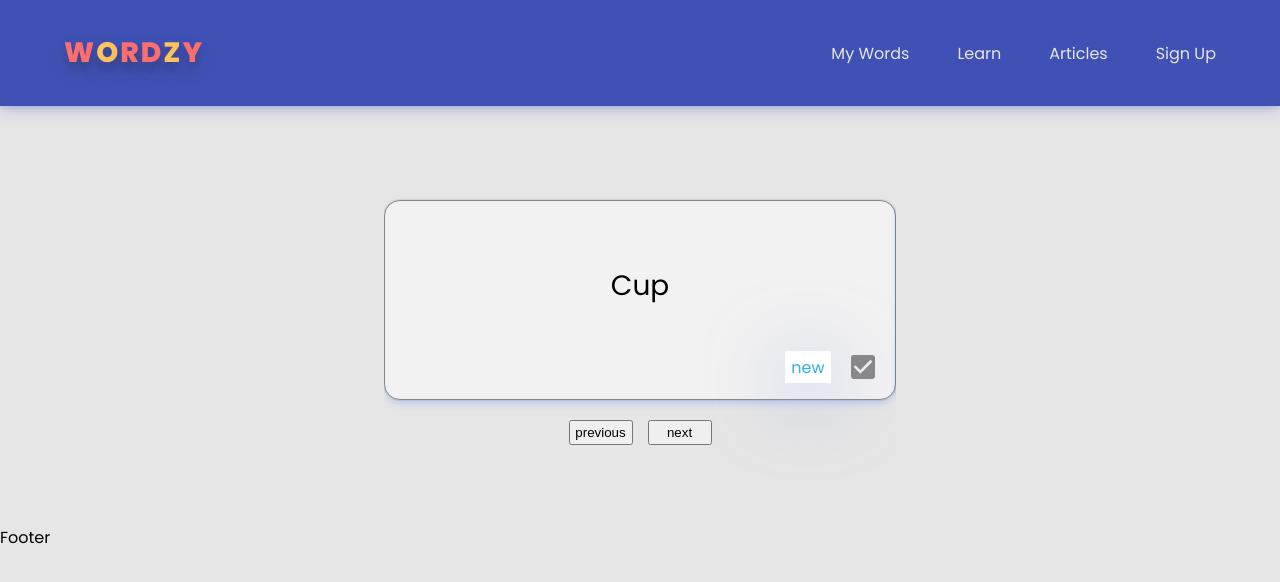
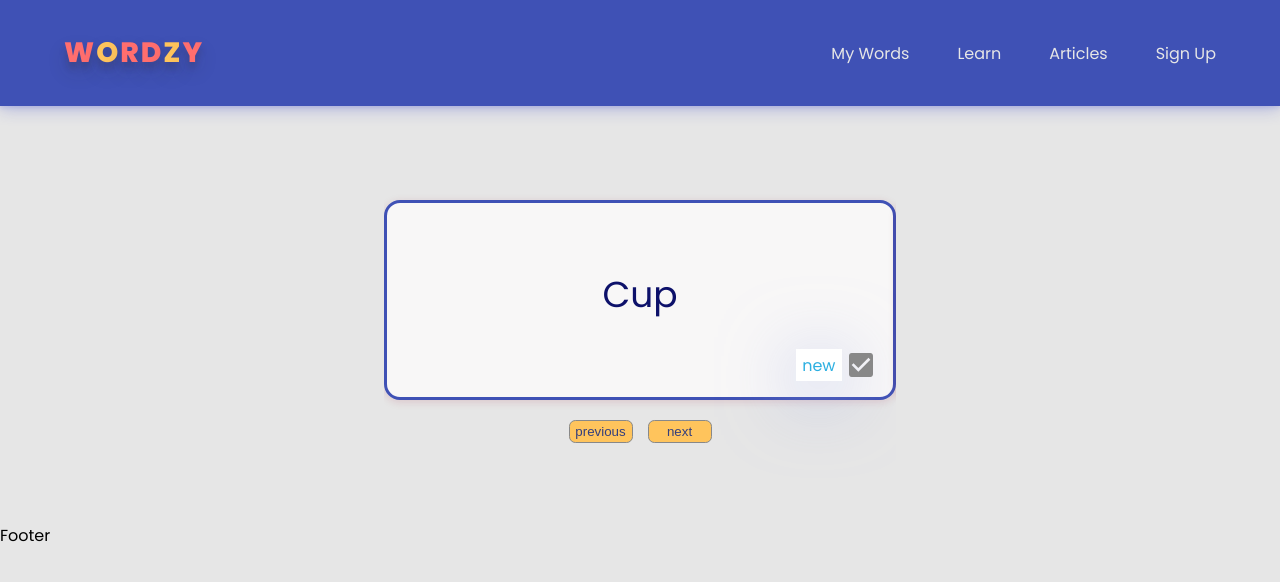
Before and after one commit to NataliaPnk/wordzy_app, a React (Create React App) app: page /words/Advanced in a window 1280 px wide. Shown: the top 582 px of the page. Built offline with nearby package versions, Linux system fonts and the light colour scheme.

Commit message:
styles and animation

```diff
--- a/src/components/ProgressStatus/index.jsx
+++ b/src/components/ProgressStatus/index.jsx
@@ -3,6 +3,7 @@ import { IoMdCheckbox } from "react-icons/io";
 import { useDispatch, useSelector } from "react-redux";
 import { changeStatusAction as changeWordStatusAction } from "../../store/reducers/wordsReducer";
 import { changeStatusAction as changeWordByLevelStatusAction } from "../../store/reducers/wordsByLevelReducer";
+import { motion } from "motion/react";
 
 export default function ProgressStatus({ id, type }) {
   const dispatch = useDispatch();
@@ -36,9 +37,13 @@ export default function ProgressStatus({ id, type }) {
   };
 
   return (
-    <div>
+    <motion.div
+      style={{ display: "flex", alignContent: "center", gap: "0.2rem" }}
+      whileHover={{ scale: 1.1 }}
+      whileTap={{ scale: 1.0 }}
+    >
       <span style={statusStyle}>{progress}</span>
       <IoMdCheckbox style={checkStyle} onClick={handleClick} />
-    </div>
+    </motion.div>
   );
 }
--- a/src/components/WordByLevelItem/index.jsx
+++ b/src/components/WordByLevelItem/index.jsx
@@ -3,6 +3,7 @@ import { useDispatch, useSelector } from "react-redux";
 import { changeLangAction } from "../../store/reducers/wordsByLevelReducer";
 import s from "../WordByLevelItem/index.module.css";
 import ProgressStatus from "../ProgressStatus";
+import { motion } from "motion/react";
 
 export default function WordByLevelItem({ id }) {
   const dispatch = useDispatch();
@@ -18,9 +19,15 @@ export default function WordByLevelItem({ id }) {
   };
 
   return (
-    <div onClick={handleClick} className={s.item}>
+    <motion.div
+      onClick={handleClick}
+      className={s.item}
+      initial={{ transform: "translateX(-100px)" }}
+      animate={{ transform: "translateX(0px)" }}
+      transition={{ type: "spring" }}
+    >
       <p>{displayWord}</p>
       <ProgressStatus type="wordByLevel" id={id} />
-    </div>
+    </motion.div>
   );
 }
--- a/src/components/WordByLevelItem/index.module.css
+++ b/src/components/WordByLevelItem/index.module.css
@@ -1,17 +1,17 @@
 .item {
-  border: solid 0.1rem #888888;
+  border: solid 0.2rem #3f51b5;
+  color: rgb(13, 17, 106);
   border-radius: 1rem;
   display: flex;
   flex-direction: column;
   align-items: center;
   padding: 4rem 2rem;
-  background-color: #f2f2f2;
+  background-color: rgba(250, 249, 249, 0.915);
   height: 200px;
-  font-size: 28px;
+  font-size: 36px;
   position: relative;
 
-  box-shadow: rgba(3, 86, 230, 0.25) 0px 4px 8px -2px,
-  rgba(9, 30, 66, 0.08) 0px 0px 0px 1px;
+  box-shadow: rgba(157, 11, 45, 0.15) 0px 2px 8px;
 
   flex: 0 0 100%; /*Each card takes 100% width of the container*/
 }
--- a/src/components/WordsByLevelContainer/index.jsx
+++ b/src/components/WordsByLevelContainer/index.jsx
@@ -3,6 +3,7 @@ import WordByLevelItem from "../WordByLevelItem";
 import { useParams } from "react-router-dom";
 import { wordsData } from "../../data/wordsData";
 import s from "./index.module.css";
+import { motion } from "motion/react";
 
 export default function WordsByLevelContainer() {
   const [wordsByLevel, setWordsByLevel] = useState([]);
@@ -45,8 +46,20 @@ export default function WordsByLevelContainer() {
       </div>
 
       <div className={s.buttons}>
-        <button onClick={goLeft}>previous</button>
-        <button onClick={goRight}>next</button>
+        <motion.button
+          onClick={goLeft}
+          whileHover={{ scale: 1.03 }}
+          whileTap={{ scale: 1.0 }}
+        >
+          previous
+        </motion.button>
+        <motion.button
+          onClick={goRight}
+          whileHover={{ scale: 1.03 }}
+          whileTap={{ scale: 1.0 }}
+        >
+          next
+        </motion.button>
       </div>
     </div>
   );
--- a/src/components/WordsByLevelContainer/index.module.css
+++ b/src/components/WordsByLevelContainer/index.module.css
@@ -21,4 +21,15 @@
 .buttons > button {
   width: 4rem;
   padding: 0.2rem 0;
+  background-color: #ffc45c;
+  color: #343f7d;
+  font-size: 600;
+
+  border-radius: 0.4rem;
+  border: solid 0.1rem #888888;
 }
+
+.buttons > button:hover {
+  background-color: #f0a524;
+  color: #192045;
+}
--- a/src/pages/LearnPage/index.jsx
+++ b/src/pages/LearnPage/index.jsx
@@ -1,12 +1,24 @@
 import React from "react";
 import LevelsContainer from "../../components/LevelsContainer";
+import { motion } from "motion/react";
 
 export default function LearnPage() {
-
+  const containerVariants = {
+    hidden: { opacity: 0, y: 20 },
+    visible: {
+      opacity: 1,
+      y: 0,
+      transition: { duration: 0.9, ease: "easeOut" },
+    },
+  };
 
   return (
-    <div>
+    <motion.div
+      initial="hidden"
+      whileInView={{ opacity: 1 }}
+      variants={containerVariants}
+    >
       <LevelsContainer />
-    </div>
+    </motion.div>
   );
 }
--- a/src/pages/MyWordsPage/index.jsx
+++ b/src/pages/MyWordsPage/index.jsx
@@ -2,14 +2,28 @@ import React from "react";
 import WordsContainer from "../../components/WordsContainer";
 import AddWordForm from "../../components/AddWordForm";
 import { useSelector } from "react-redux";
+import { motion } from "motion/react";
 
 export default function MyWordsPage() {
   const wordsState = useSelector((store) => store.words);
 
+  const containerVariants = {
+    hidden: { opacity: 0, y: 20 },
+    visible: {
+      opacity: 1,
+      y: 0,
+      transition: { duration: 0.4, ease: "easeOut" },
+    },
+  };
+
   return (
-    <div>
+    <motion.div
+      initial="hidden"
+      whileInView={{ opacity: 1 }}
+      variants={containerVariants}
+    >
       <AddWordForm />
       <WordsContainer words={wordsState} progressStyle={true} />
-    </div>
+    </motion.div>
   );
 }
```
